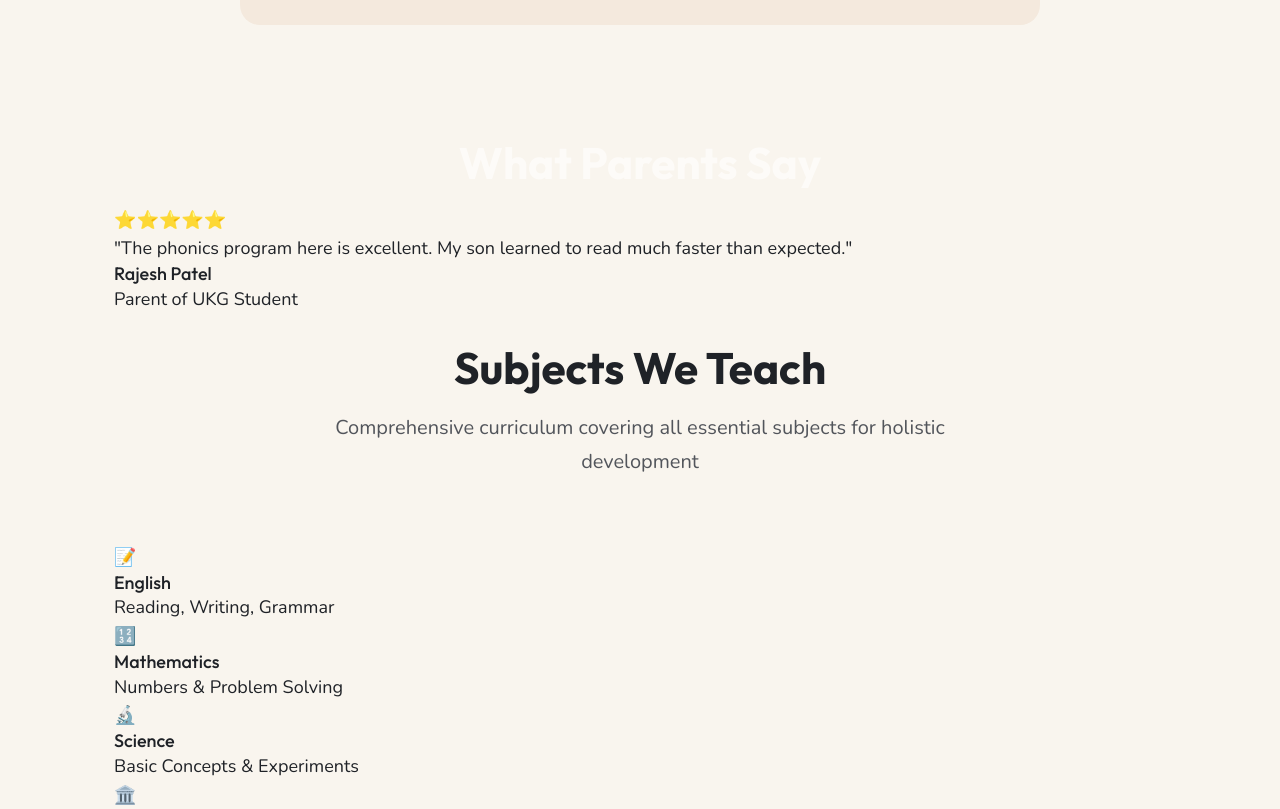
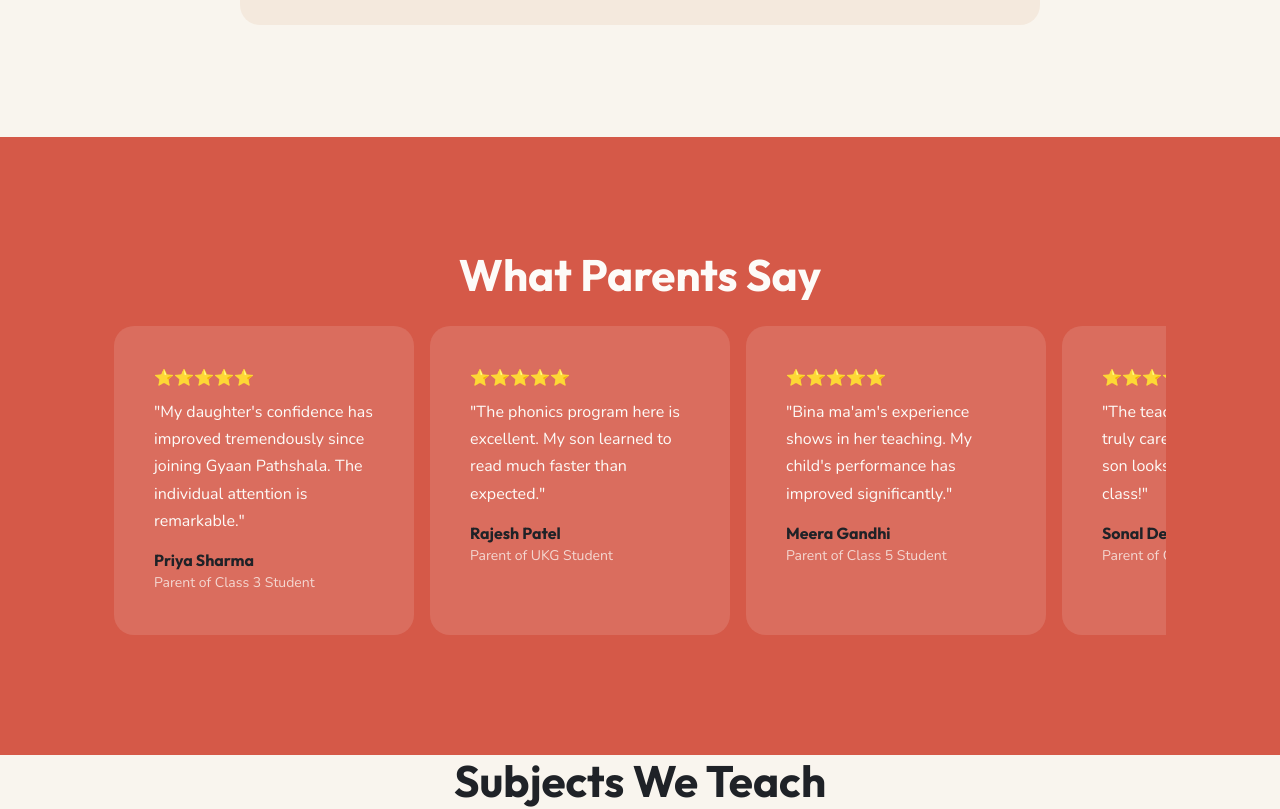
Before and after one commit to saranshseth93/gyaan-pathshala, a React (Vite) app: page / in a window 1280 px wide. Shown: the part 5140-5949 px from the top of the page. Built offline with nearby package versions, Linux system fonts and the light colour scheme.

Commit message:
feat: redesign testimonials as horizontal scroll cards
Co-Authored-By: Claude Opus 4.6 (1M context) <noreply@anthropic.com>

```diff
--- a/src/App.css
+++ b/src/App.css
@@ -781,3 +781,65 @@ img {
 @media (max-width: 480px) {
   .feature-item { padding: var(--space-md); }
 }
+
+/* ===== TESTIMONIALS ===== */
+.testimonials {
+  padding: var(--space-section) 0;
+  background: var(--color-terracotta);
+  color: var(--color-white-warm);
+  overflow: hidden;
+}
+
+.testimonial-container {
+  max-width: 100%;
+  overflow: visible;
+}
+
+.testimonial-scroll {
+  display: flex;
+  gap: var(--space-md);
+  overflow-x: auto;
+  scroll-snap-type: x mandatory;
+  -webkit-overflow-scrolling: touch;
+  padding: var(--space-sm) var(--space-lg);
+  scrollbar-width: none;
+}
+.testimonial-scroll::-webkit-scrollbar { display: none; }
+
+.testimonial-card {
+  flex: 0 0 300px;
+  scroll-snap-align: start;
+  background: oklch(0.99 0.005 80 / 0.12);
+  padding: var(--space-xl);
+  border-radius: var(--radius-lg);
+}
+
+.testimonial-card .stars {
+  font-size: 16px;
+  margin-bottom: var(--space-sm);
+}
+
+.testimonial-card .testimonial-text {
+  font-size: var(--text-sm);
+  line-height: 1.7;
+  margin-bottom: var(--space-md);
+  font-style: normal;
+}
+
+.testimonial-card .testimonial-author h4 {
+  font-family: var(--font-display);
+  font-size: var(--text-sm);
+  font-weight: 700;
+  margin-bottom: 2px;
+}
+
+.testimonial-card .testimonial-author p {
+  font-size: var(--text-xs);
+  opacity: 0.75;
+}
+
+.testimonial-dots { display: none; }
+
+@media (max-width: 480px) {
+  .testimonial-card { flex: 0 0 260px; padding: var(--space-lg); }
+}
--- a/src/App.jsx
+++ b/src/App.jsx
@@ -667,27 +667,20 @@ function App() {
         <div className="container">
           <h2 className="section-title dark-background">What Parents Say</h2>
           <div className="testimonial-container">
-            <div className="testimonial-content">
+            <div className="testimonial-scroll">
+              {testimonials.map((testimonial, index) => (
+                <div key={index} className="testimonial-card">
                   <div className="stars">
-                {"⭐".repeat(testimonials[activeTestimonial].rating)}
+                    {"⭐".repeat(testimonial.rating)}
                   </div>
                   <p className="testimonial-text">
-                "{testimonials[activeTestimonial].content}"
+                    "{testimonial.content}"
                   </p>
                   <div className="testimonial-author">
-                <h4>{testimonials[activeTestimonial].name}</h4>
-                <p>{testimonials[activeTestimonial].role}</p>
+                    <h4>{testimonial.name}</h4>
+                    <p>{testimonial.role}</p>
                   </div>
                 </div>
-            <div className="testimonial-dots">
-              {testimonials.map((_, index) => (
-                <button
-                  key={index}
-                  onClick={() => setActiveTestimonial(index)}
-                  className={`dot ${
-                    index === activeTestimonial ? "active" : ""
-                  }`}
-                />
               ))}
             </div>
           </div>
```
Lines whose indentation alone changed are shown as unchanged.
